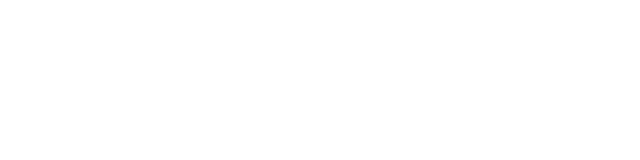
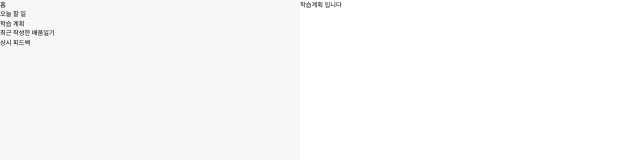
Before and after one commit to ydsic/goorm-exp, a React (Vite) app: page /learningplan in a window 1280 px wide. Shown: the top 160 px of the page, without its empty margins (0-640 px from the left). Built offline with nearby package versions, Linux system fonts and the light colour scheme.

Commit message:
feat: 학습계획 페이지 Aside 컴포넌트 추가

```diff
--- a/src/pages/Home.jsx
+++ b/src/pages/Home.jsx
@@ -3,7 +3,7 @@
 export default function Home() {
   return (
     <div className="w-screen h-screen flex">
-      <div className="w-[300px]">
+      <div className="min-w-[300px]">
         <Aside />
       </div>
       <div>홈</div>
--- a/src/pages/learning-plan/LearningPlan.jsx
+++ b/src/pages/learning-plan/LearningPlan.jsx
@@ -1,3 +1,14 @@
-export default function LearningPlan() {
-  return;
-}
+import Aside from "../Aside";
+
+const LearningPlan = () => {
+  return (
+    <div className="w-screen h-screen flex">
+      <div className="w-[300px]">
+        <Aside />
+      </div>
+      <div>학습계획 입니다</div>
+    </div>
+  );
+};
+
+export default LearningPlan;
```
